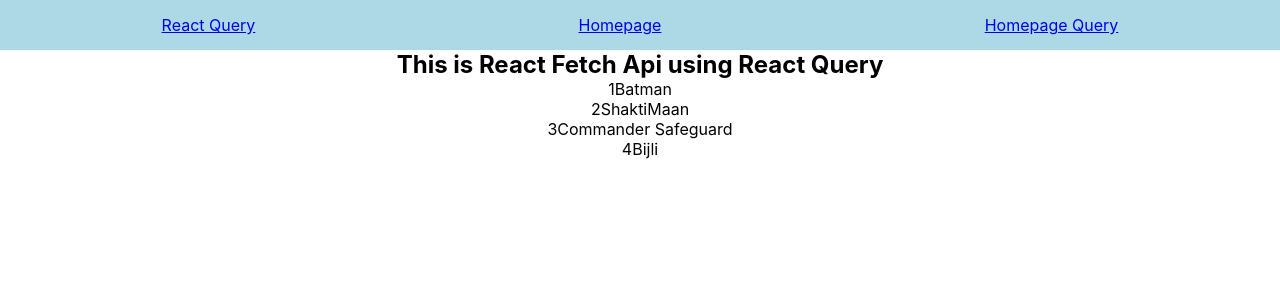
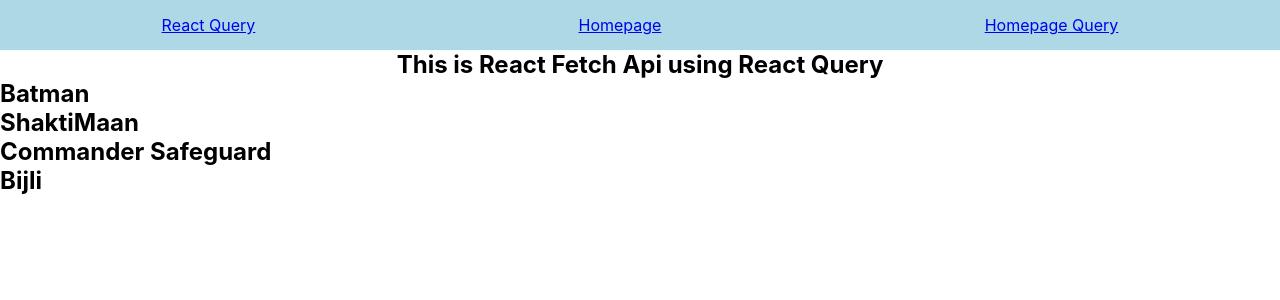
Before and after one commit to zahidhussain123/React-Query, a React (Create React App) app: page /homequery in a window 1280 px wide. Shown: the top 300 px of the page. Built offline with nearby package versions, Linux system fonts and the light colour scheme; data requests are answered from the project's data file.

Commit message:
data transformation

```diff
--- a/src/pages/HomepageQuery.jsx
+++ b/src/pages/HomepageQuery.jsx
@@ -20,6 +20,10 @@ const HomepageQuery = () => {
     {
       onSuccess,
       onError,
+      select: (data) => {
+        const superheroData = data.map((hero) => hero.name);
+        return superheroData;
+      },
     }
   );
   console.log({ isLoading, isFetching });
@@ -62,7 +66,7 @@ const HomepageQuery = () => {
       >
         This is React Fetch Api using React Query
       </h2>
-      {data?.map((user) => (
+      {/* {data?.map((user) => (
         <div
           style={{
             display: "flex",
@@ -75,7 +79,11 @@ const HomepageQuery = () => {
             <span>{user.name}</span>
           </div>
         </div>
-      ))}
+      ))} */}
+
+      {data.map((user) => {
+        return <h2>{user}</h2>;
+      })}
     </>
   );
 };
```
